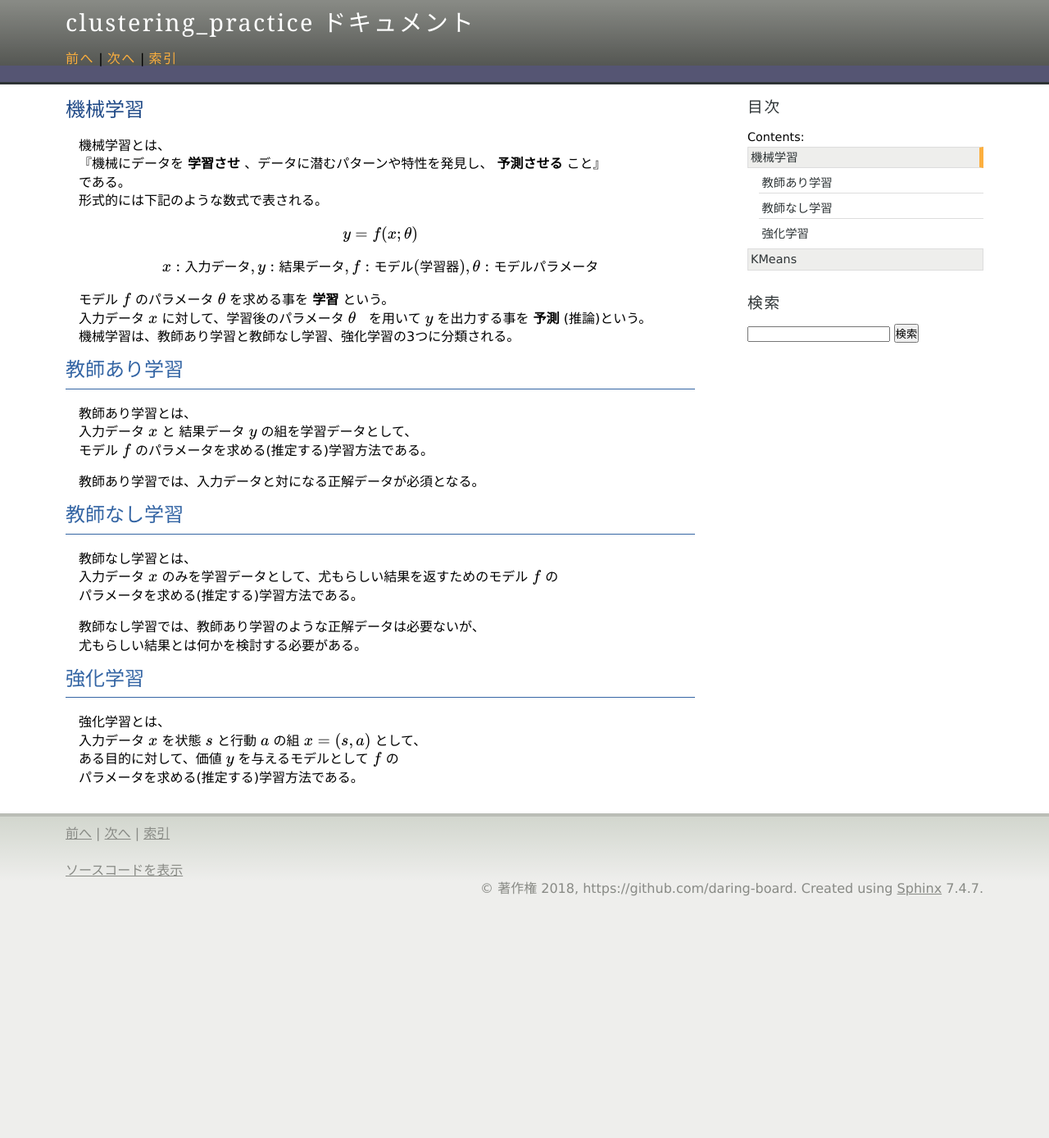
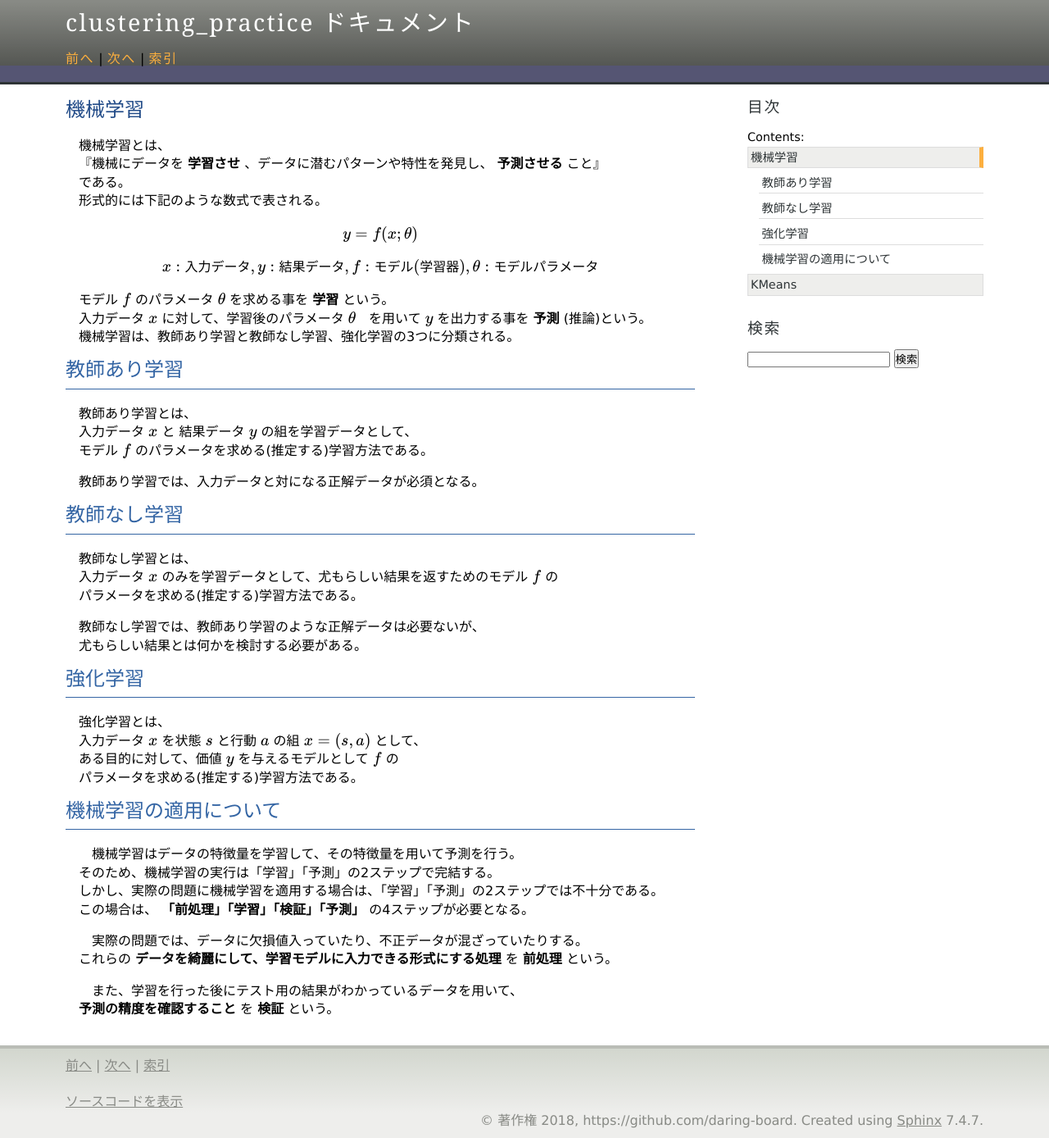
Before and after one commit to daring-board/clustering_practice, a Sphinx documentation site: the page built from source/machine-learning.rst, in a window 1280 px wide. Shown: the whole page at 82% size. Built offline with Sphinx 7.4.7, drawn with Linux system fonts in a browser that asks for light colours; before the commit the page ends 1106 px from its top, so only the background shows below that.

Commit message:
カメラデータのクラスタリングノートの更新。 ドキュメントの更新。

```diff
--- a/source/machine-learning.rst
+++ b/source/machine-learning.rst
@@ -45,3 +45,16 @@
   | 入力データ :math:`x` を状態 :math:`s` と行動 :math:`a` の組 :math:`x = (s, a)` として、
   | ある目的に対して、価値 :math:`y` を与えるモデルとして :math:`f` の
   | パラメータを求める(推定する)学習方法である。
+
+機械学習の適用について
+---------------------------
+  | 　機械学習はデータの特徴量を学習して、その特徴量を用いて予測を行う。
+  | そのため、機械学習の実行は「学習」「予測」の2ステップで完結する。
+  | しかし、実際の問題に機械学習を適用する場合は、「学習」「予測」の2ステップでは不十分である。
+  | この場合は、 **「前処理」「学習」「検証」「予測」** の4ステップが必要となる。
+
+  | 　実際の問題では、データに欠損値入っていたり、不正データが混ざっていたりする。
+  | これらの **データを綺麗にして、学習モデルに入力できる形式にする処理** を **前処理** という。
+
+  | 　また、学習を行った後にテスト用の結果がわかっているデータを用いて、
+  | **予測の精度を確認すること** を **検証** という。
```
Also changed, not shown: CameraDataClustering.ipynb.
